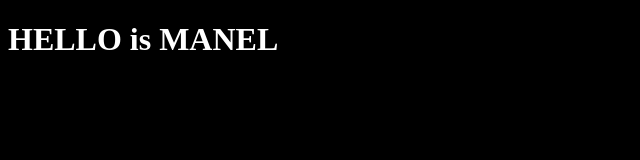
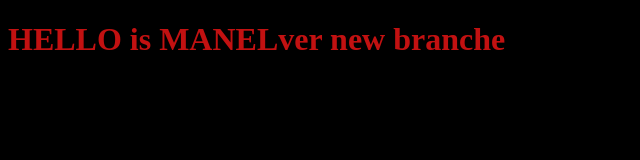
Before and after one commit to ManelBnss/project1, a plain HTML site: page index.html in a window 1280 px wide. Shown: the whole page, without its empty margins (0-640 px from the left). Drawn offline with Linux system fonts and the light colour scheme.

Commit message:
MANELVER do somme changes to h1 collor and text

```diff
--- a/index.html
+++ b/index.html
@@ -7,6 +7,6 @@
     <link rel="stylesheet" href="style.css">
 </head>
 <body>
-    <h1>HELLO is MANEL </h1>
+    <h1>HELLO is MANELver new branche </h1>
 </body>
 </html>
--- a/style.css
+++ b/style.css
@@ -1,5 +1,5 @@
 h1{
-    color:white;
+    color:rgb(194, 17, 17);
 }
 body
 {
```
